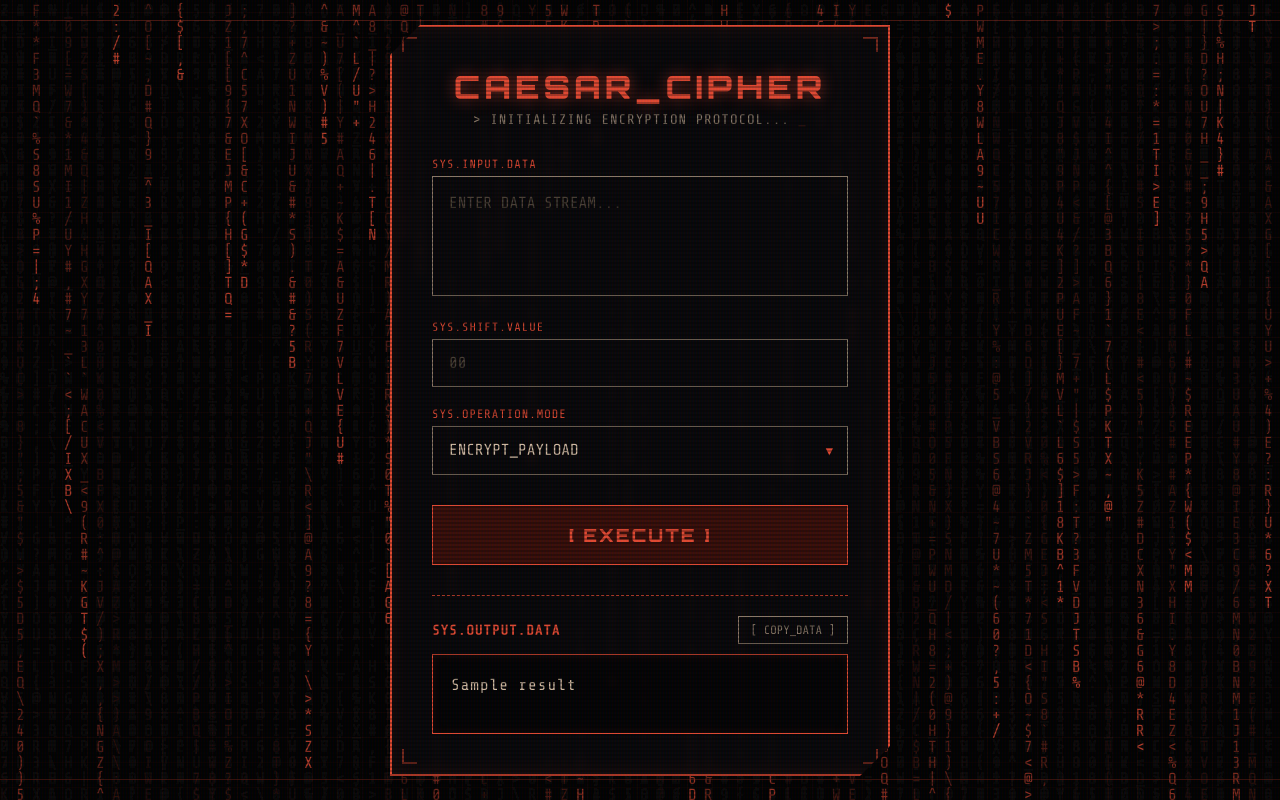
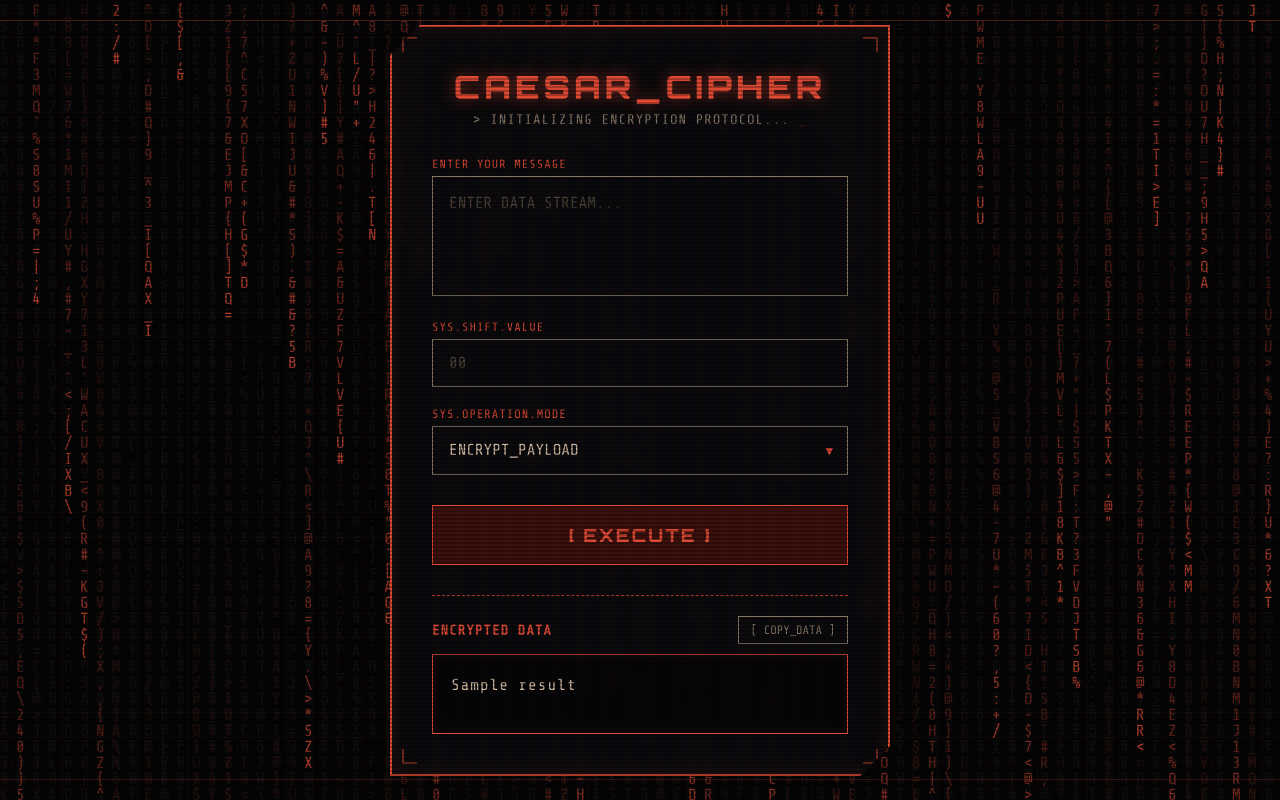
Before and after one commit to pavanmnaikcse/caesar_cipher, a Flask app: template templates/index.html in a window 1280 px wide. Run offline with Flask 3, Linux system fonts and the light colour scheme; the template is opened without the code that fills it: most values are stand-ins (such as "Sample title", 1, 10 or a date in 2020).

Commit message:
Update labels to ENTER YOUR MESSAGE and ENCRYPTED DATA

```diff
--- a/templates/index.html
+++ b/templates/index.html
@@ -11,7 +11,8 @@
     <!-- Sci-fi Fonts -->
     <link rel="preconnect" href="https://fonts.googleapis.com">
     <link rel="preconnect" href="https://fonts.gstatic.com" crossorigin>
-    <link href="https://fonts.googleapis.com/css2?family=Orbitron:wght@500;800;900&family=Share+Tech+Mono&display=swap" rel="stylesheet">
+    <link href="https://fonts.googleapis.com/css2?family=Orbitron:wght@500;800;900&family=Share+Tech+Mono&display=swap"
+        rel="stylesheet">
 </head>
 
 <body>
@@ -38,20 +39,13 @@
         <form method="POST">
 
             <div class="input-group">
-                <label>SYS.INPUT.DATA</label>
-                <textarea
-                    name="text"
-                    placeholder="ENTER DATA STREAM..."
-                    required></textarea>
+                <label>ENTER YOUR MESSAGE</label>
+                <textarea name="text" placeholder="ENTER DATA STREAM..." required></textarea>
             </div>
 
             <div class="input-group">
                 <label>SYS.SHIFT.VALUE</label>
-                <input
-                    type="number"
-                    name="shift"
-                    placeholder="00"
-                    required>
+                <input type="number" name="shift" placeholder="00" required>
             </div>
 
             <div class="input-group">
@@ -73,7 +67,7 @@
         {% if result %}
         <div class="result-box">
             <div class="result-header">
-                <h2>SYS.OUTPUT.DATA</h2>
+                <h2>ENCRYPTED DATA</h2>
                 <button class="copy-btn" onclick="copyResult()" title="Copy to clipboard">
                     [ COPY_DATA ]
                 </button>
```
